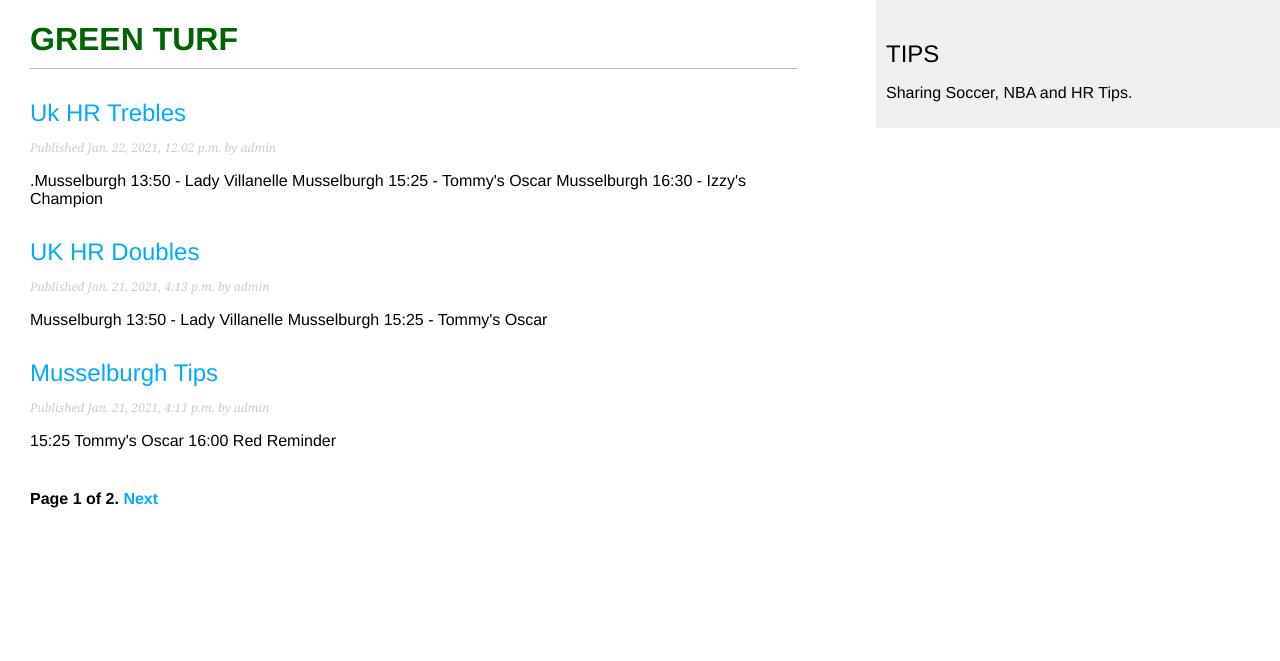
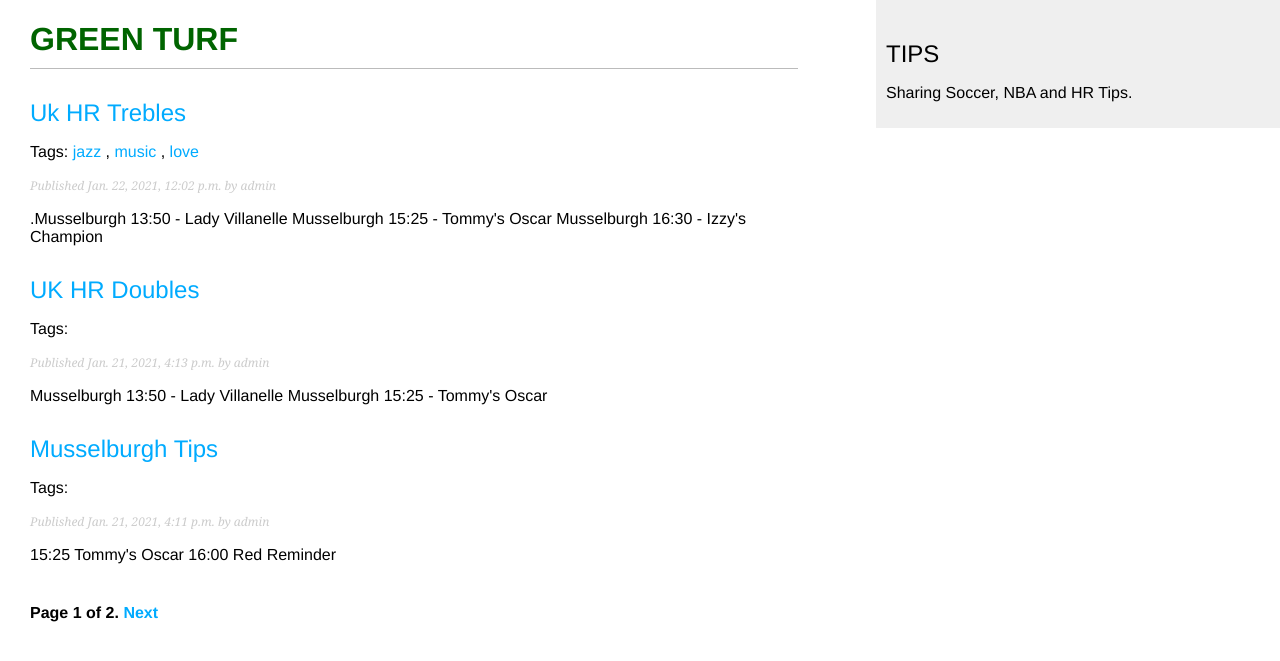
Before and after one commit to Sholamide/django-blog-app, a Django app: page /blog/ in a window 1280 px wide. Shown: the top 661 px of the page. Run offline with Django 3.2, Linux system fonts and the light colour scheme; data comes from the database, SQL or seed files in the repository; both versions use the stored data as it was after the commit; parts of the project's set-up code (start-up, migrations or seed data) failed here and were passed over.

Commit message:
[IMP] adding the tagging functionality

```diff
--- a/blog/models.py
+++ b/blog/models.py
@@ -2,7 +2,7 @@
 from django.utils import timezone
 from django.contrib.auth.models import User
 from django.urls import reverse
-
+from taggit.managers import TaggableManager
 
 class PublishedManager(models.Manager):
     def get_queryset(self):
@@ -10,9 +10,10 @@
         .filter(status='published')
 
 
-
 # Create your models here.
 class Post(models.Model):
+    tags = TaggableManager()
+
     STATUS_CHOICES = (
         ('draft', 'Draft'),
         ('published', 'Published'),
--- a/blog/templates/blog/post/list.html
+++ b/blog/templates/blog/post/list.html
@@ -2,16 +2,27 @@
 {% block title %}GREEN TURF{% endblock %}
 {% block content %}
 <h1>GREEN TURF</h1>
+{% if tag %}
+<h2>Posts tagged with "{{ tag.name }}"</h2>
+{% endif %}
 {% for post in posts %}
 <h2>
 <a href="{{ post.get_absolute_url }}">
 {{ post.title }}
 </a>
 </h2>
+<p class="tags">
+Tags:
+{% for tag in post.tags.all %}
+<a href="{% url "blog:post_list_by_tag" tag.slug %}">{{ tag.name }}
+</a>
+{% if not forloop.last %}, {% endif %}
+{% endfor %}
+</p>
 <p class="date">
 Published {{ post.publish }} by {{ post.author }}
 </p>
 {{ post.body|truncatewords:30|linebreaks }}
 {% endfor %}
-{% include "pagination.html" with page=page_obj %}
+{% include "pagination.html" with page=posts %}
 {% endblock %}
--- a/blog/urls.py
+++ b/blog/urls.py
@@ -5,8 +5,9 @@
 
 urlpatterns = [
     #post views
-    #path('', views.post_list, name='post_list'),
-    path('', views.PostListView.as_view(), name='post_list'),
+    path('', views.post_list, name='post_list'),
+    path('tag/<slug:tag_slug>/', views.post_list, name='post_list_by_tag'),
+    #path('', views.PostListView.as_view(), name='post_list'),
     path('<int:year>/<int:month>/<int:day>/<slug:post>/', views.post_detail, name='post_detail'),
     path('<int:post_id>/share/', views.post_share, name='post_share'),
 ]
--- a/blog/views.py
+++ b/blog/views.py
@@ -5,11 +5,10 @@
 from django.views.generic import ListView
 from .forms import EmailPostForm, CommentForm
 from django.core.mail import send_mail
+from taggit.models import Tag
 
 
 # Create your views here.
-
-
 class PostListView(ListView):
     queryset = Post.published.all()
     context_object_name = 'posts'
@@ -17,9 +16,16 @@
     template_name = 'blog/post/list.html'
 
 
-def post_list(request):
+def post_list(request, tag_slug=None):
     object_list = Post.published.all()
-    #adding pagination for it
+    tag = None
+
+    if tag_slug:
+        tag = get_object_or_404(Tag, slug=tag_slug)
+        object_list = object_list.filter(tags__in=[tag])
+
+
+    #adding pagination
     paginator = Paginator(object_list, 3) #three posts per page
     page = request.GET.get('page')
     try:
@@ -30,7 +36,7 @@
     except EmptyPage:
         #If page is out of range deliver last page of results
         posts = paginator.page(paginator.num_pages)
-    return render(request,'blog/post/list.html',{'page': page, 'posts': posts})
+    return render(request,'blog/post/list.html',{'page': page, 'posts': posts, 'tag': tag})
 
 
 def post_detail(request, year, month, day, post):
--- a/myblogsite/settings.py
+++ b/myblogsite/settings.py
@@ -38,6 +38,7 @@
     'django.contrib.messages',
     'django.contrib.staticfiles',
     'blog.apps.BlogConfig',
+    'taggit',
 ]
 
 MIDDLEWARE = [
```
Also changed, not shown: blog/migrations/0003_post_tags.py (added), db.sqlite3.
